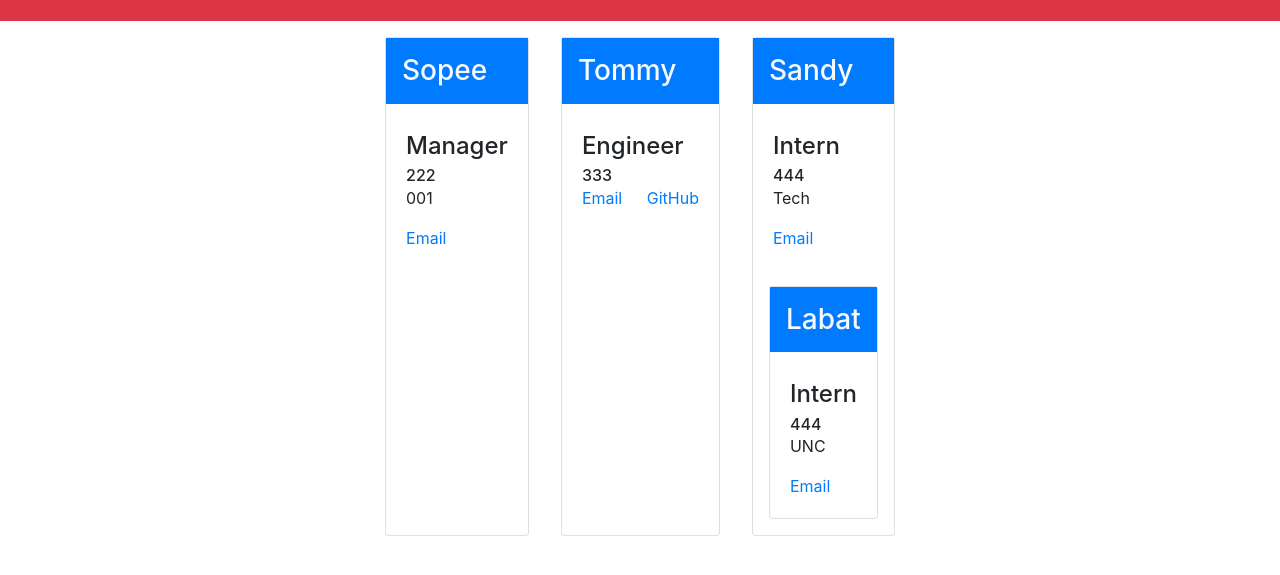
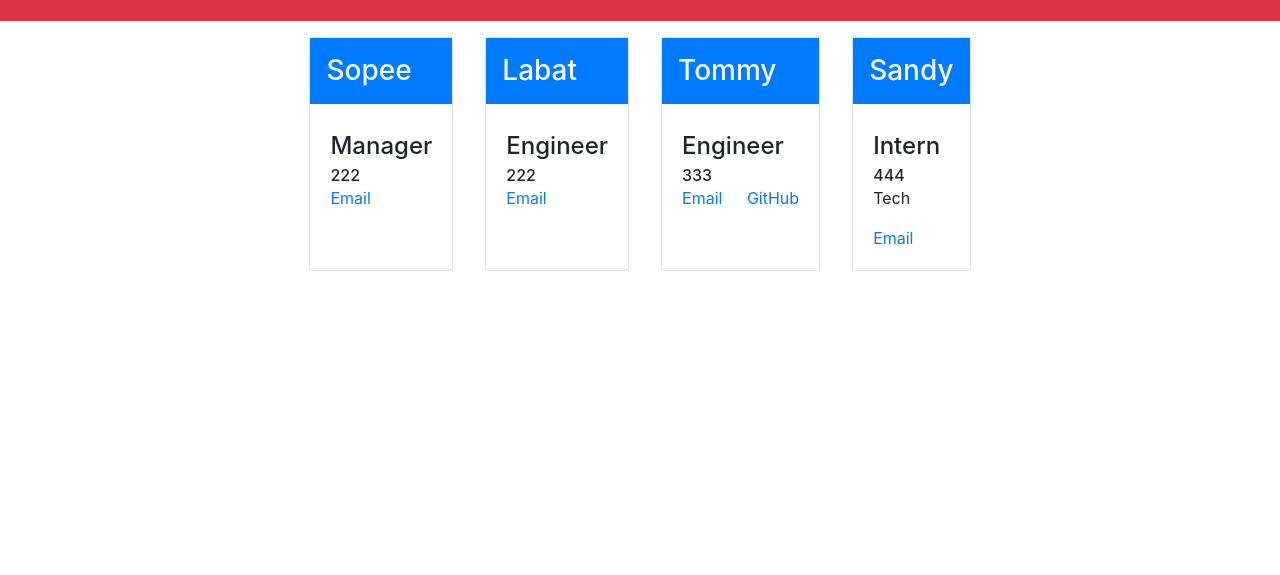
Before and after one commit to sopeethong1/Team-Info-Webpage, a website: page dist/team.html in a window 1280 px wide. Shown: the part 67-642 px from the top of the page. Drawn offline with nearby package versions, Linux system fonts and the light colour scheme.

```diff
--- a/dist/team.html
+++ b/dist/team.html
@@ -22,22 +22,30 @@
         <div class="card-body">
           <h4 class="card-title">Manager</h4>
           <h6 class="card-subtitle">222</h6>
-          <p class="card-text">001</p>
           <a class="card-link" href="mailto:tsopee@gmail.com">Email</a>
         </div>
       </div>
       <div class="card m-3">
+        <h3 class="bg-primary text-light p-3">Labat</h3>
+        <div class="card-body">
+          <h4 class="card-title">Engineer</h4>
+          <h6 class="card-subtitle">222</h6>
+          <a class="card-link" href="mailto:bat@gmail.com">Email</a>
+        </div>
+      </div>
+      <div class="d-flex flex-wrap justify-content-center">
+        <div class="card m-3">
         <h3 class="bg-primary text-light p-3">Tommy</h3>
         <div class="card-body">
-          <h4 class="card-title">Engineer</h4>
+          <h4 class="card-title">
+            Engineer</h4>
           <h6 class="card-subtitle">333</h6>
           <a class="card-link" href="mailto:tt@gmail.com">Email</a>
-          <a class="card-link" href="hhttps://tt.github.io" target="_blank"
-            >GitHub</a
-          >
+          <a class="card-link" href="hhttps://tt.github.io" target="_blank">GitHub</a>
         </div>
       </div>
-      <div class="card m-3">
+      <div class="d-flex flex-wrap justify-content-center">
+        <div class="card m-3">
         <h3 class="bg-primary text-light p-3">Sandy</h3>
         <div class="card-body">
           <h4 class="card-title">Intern</h4>
@@ -45,15 +53,6 @@
           <p class="card-text">Tech</p>
           <a class="card-link" href="mailto:sandy@gmail.com">Email</a>
         </div>
-        <div class="card m-3">
-          <h3 class="bg-primary text-light p-3">Labat</h3>
-          <div class="card-body">
-            <h4 class="card-title">Intern</h4>
-            <h6 class="card-subtitle">444</h6>
-            <p class="card-text">UNC</p>
-            <a class="card-link" href="mailto:labat@gmail.com">Email</a>
-          </div>
-      </div>
     </div>
   </body>
 </html>
```
Also changed, not shown: README.md (added).
